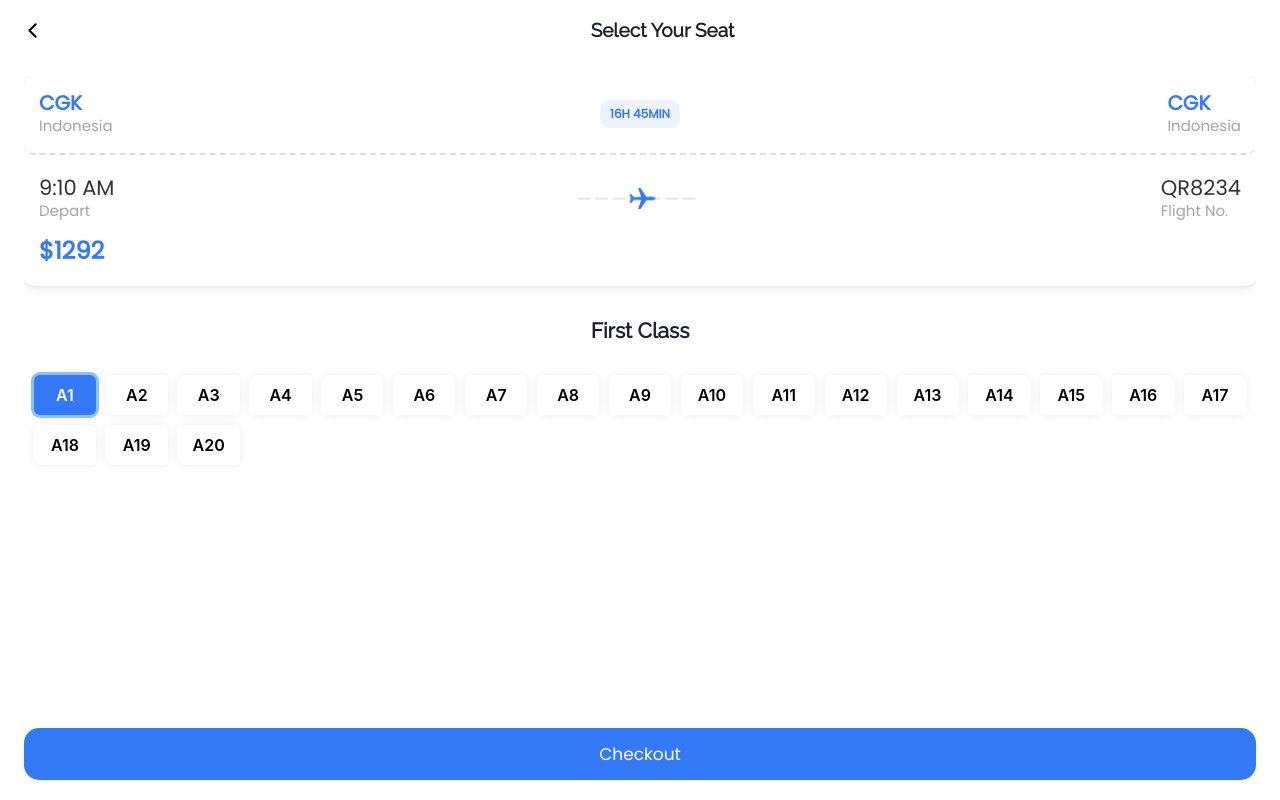
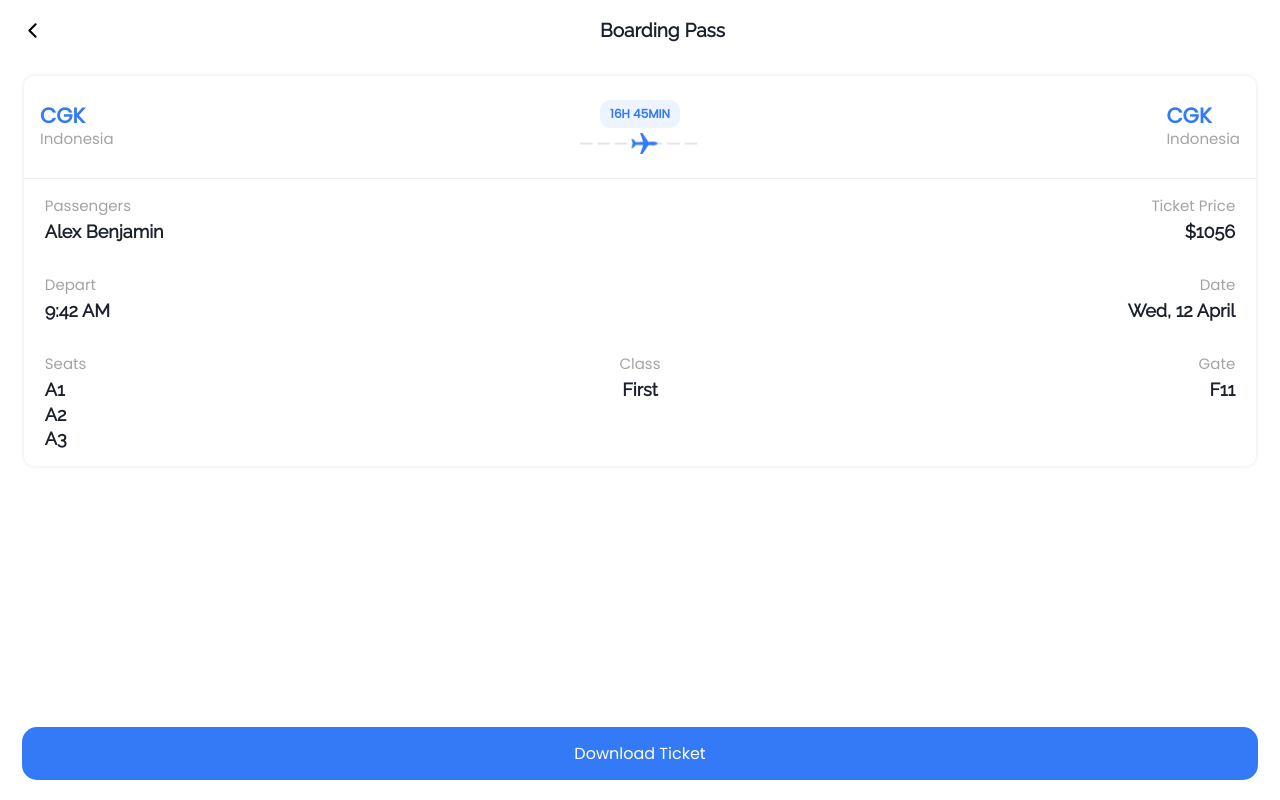
Before and after one commit to theVedanta/wings, a Next.js app: page /app/flights/ticket in a window 1280 px wide. Built offline with nearby package versions, Linux system fonts and the light colour scheme.

Commit message:
add boarding pass screen

```diff
--- a/components/CustomContainer.jsx
+++ b/components/CustomContainer.jsx
@@ -6,7 +6,7 @@ const CustomContainer = ({ children }) => {
 	return (
 		<>
 			<Box pos="relative" h="100vh" overflow="hidden">
-				<Box h="95vh" pb="2.5rem" overflow="auto">
+				<Box h="100%" pb="4rem" overflow="auto">
 					{children}
 				</Box>
 				<BottomNavigation />
--- a/components/TicketItem.jsx
+++ b/components/TicketItem.jsx
@@ -4,7 +4,10 @@ import Link from "next/link";
 const TicketItem = ({ paid, expired }) => {
 	return (
 		<>
-            <Link href={!paid ? `/app/flights/flightId` : `/app/home`} passHref>
+			<Link
+				href={!paid ? `/app/flights/flightId` : `/app/flights/ticket`}
+				passHref
+			>
 				<Box
 					mb="10px"
 					opacity={expired && "0.6"}
--- a/package.json
+++ b/package.json
@@ -18,7 +18,8 @@
     "next": "12.3.1",
     "react": "18.2.0",
     "react-dom": "18.2.0",
-    "react-feather": "^2.0.10"
+    "react-feather": "^2.0.10",
+    "react-icons": "^4.4.0"
   },
   "devDependencies": {
     "eslint": "8.25.0",
--- /dev/null
+++ b/pages/app/flights/ticket.jsx
@@ -0,0 +1,180 @@
+import Header from "@/components/Header";
+import {
+	Badge,
+	Box,
+	Button,
+	Grid,
+	Heading,
+	Image,
+	Text,
+} from "@chakra-ui/react";
+
+const TicketDetailGroup = ({ label, data, alignment }) => {
+	return (
+		<>
+			<Box flex="1" textAlign={alignment}>
+				<Text
+					fontFamily="poppins"
+					fontSize="15px"
+					fontWeight="500"
+					color="blackAlpha.500"
+				>
+					{label}
+				</Text>
+				<ul>
+					{data.map((d, i) => (
+						<li style={{ listStyle: "none" }} key={i}>
+							<Heading
+								fontFamily="raleway"
+								color="blackAlpha"
+								fontSize="18px"
+								fontWeight="600"
+								mt="3px"
+							>
+								{d}
+							</Heading>
+						</li>
+					))}
+				</ul>
+			</Box>
+		</>
+	);
+};
+
+const Ticket = () => {
+	return (
+		<>
+			<Header title="Boarding Pass" />
+
+			<Box display="flex" flexDirection="column" height="90vh">
+				<Box padding="1rem 1.5rem" flex="1">
+					<Box
+						mb="10px"
+						borderRadius="10px"
+						boxShadow="0 0 4px rgba(0, 0, 0, 0.1)"
+					>
+						<Box
+							display="flex"
+							alignItems="center"
+							justifyContent="space-between"
+							padding="1.5rem 1rem"
+							borderBottom="1px solid #eee"
+						>
+							<Box>
+								<Heading
+									fontFamily="poppins"
+									fontSize="21px"
+									color="primary.light"
+								>
+									CGK
+								</Heading>
+								<Text
+									fontFamily="poppins"
+									color="blackAlpha.500"
+									fontSize="15px"
+								>
+									Indonesia
+								</Text>
+							</Box>
+							<Box textAlign="center">
+								<Badge
+									fontFamily="poppins"
+									padding="5px 10px"
+									backgroundColor="#edf4ff"
+									color="primary.light"
+									borderRadius="10px"
+									mb="5px"
+								>
+									16h 45min
+								</Badge>
+								<Image src="/airplaneIcon.png" width="120px" />
+							</Box>
+							<Box>
+								<Heading
+									fontFamily="poppins"
+									fontSize="21px"
+									color="primary.light"
+								>
+									CGK
+								</Heading>
+								<Text
+									fontFamily="poppins"
+									color="blackAlpha.500"
+									fontSize="15px"
+								>
+									Indonesia
+								</Text>
+							</Box>
+						</Box>
+
+						<Box
+							display="flex"
+							justifyContent="space-between"
+							padding="1rem 1.3rem"
+						>
+							<TicketDetailGroup
+								label="Passengers"
+								data={["Alex Benjamin"]}
+							/>
+							<TicketDetailGroup
+								label="Ticket Price"
+								data={["$1056"]}
+								alignment="end"
+							/>
+						</Box>
+						<Box
+							display="flex"
+							justifyContent="space-between"
+							padding="1rem 1.3rem"
+						>
+							<TicketDetailGroup
+								label="Depart"
+								data={["9:42 AM"]}
+							/>
+							<TicketDetailGroup
+								label="Date"
+								data={["Wed, 12 April"]}
+								alignment="end"
+							/>
+						</Box>
+						<Box
+							display="flex"
+							justifyContent="space-between"
+							padding="1rem 1.3rem"
+						>
+							<TicketDetailGroup
+								label="Seats"
+								data={["A1", "A2", "A3"]}
+							/>
+							<TicketDetailGroup
+								label="Class"
+								alignment="center"
+								data={["First"]}
+							/>
+							<TicketDetailGroup
+								label="Gate"
+								data={["F11"]}
+								alignment="end"
+							/>
+						</Box>
+					</Box>
+				</Box>
+
+				<Button
+					bg="primary.light"
+					margin="0 1.4rem"
+					color="white"
+					height="auto"
+					padding="17px"
+					fontFamily="poppins"
+					fontWeight="500"
+					borderRadius="15px"
+				>
+					Download Ticket
+				</Button>
+			</Box>
+		</>
+	);
+};
+
+export default Ticket;
--- a/pages/app/index.jsx
+++ b/pages/app/index.jsx
@@ -97,7 +97,7 @@ const home = () => {
 							fontWeight="500"
 							width="100%"
 							margin="12px 0"
-                            padding="15px 0"
+							padding="16px 0"
 							height="auto"
 							borderRadius="15px"
 						>
```
Also changed, not shown: components/BottomNavigation.jsx (+22 -8 lines), pages/app/credit.jsx (added, +11 -0 lines), 1 other file (tests, documents, lock files or other folders). Lines whose indentation alone changed are shown as unchanged.
